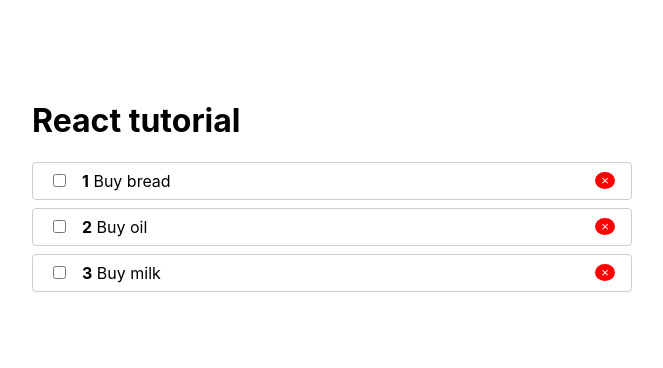
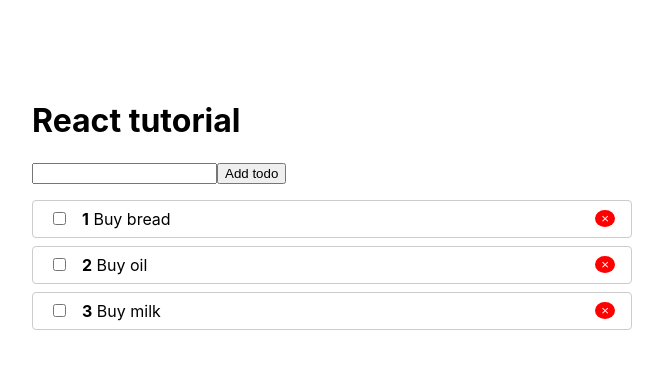
Before and after one commit to hikimory/react-todo-list, a React (Create React App) app: page / in a window 1280 px wide. Shown: the top 368 px of the page, without its empty margins (308-971 px from the left). Built offline with nearby package versions, Linux system fonts and the light colour scheme.

Commit message:
add form to create a new list item

```diff
--- a/src/App.js
+++ b/src/App.js
@@ -1,6 +1,7 @@
 import React from 'react';
 import TodoList from './Todo/TodoList'
 import Context from './context'
+import AddTodo from './Todo/AddTodo'
 
 function App() {
   const [todos, setTodos] = React.useState([
@@ -20,6 +21,14 @@
     )
   }
 
+  function addTodo(title){
+    setTodos(todos.concat([{
+      title,
+      id: Date.now(),
+      completed: false
+    }]))
+  }
+
   function removeTodo(id){
     setTodos(todos.filter(todo => todo.id !== id))
   }
@@ -28,6 +37,7 @@
     <Context.Provider value={{removeTodo, toggleTodo}}>
       <div className="wrapper">
         <h1>React tutorial</h1>
+        <AddTodo onCreate={addTodo}/>
         {todos.length ? < TodoList todos={todos} /> : <p>No todos !</p>}
       </div>
     </Context.Provider>
--- /dev/null
+++ b/src/Todo/AddTodo.js
@@ -0,0 +1,28 @@
+import React, {useState} from 'react';
+import PropTypes from 'prop-types';
+
+function AddTodo({onCreate}){
+    const [value, setValue] = useState('')
+
+    function submitHandler(e){
+        e.preventDefault()
+
+        if(value.trim())
+        {
+            onCreate(value)
+            setValue('')
+        }
+    }
+    return (
+        <form style={{marginBottom: '1rem'}} onSubmit={submitHandler}>
+            <input value={value} onChange={e => setValue(e.target.value)} />
+            <button type="submit">Add todo</button>
+        </form>
+    )
+}
+
+AddTodo.propTypes = {
+    onCreate: PropTypes.func.isRequired,
+}
+
+export default AddTodo
```
